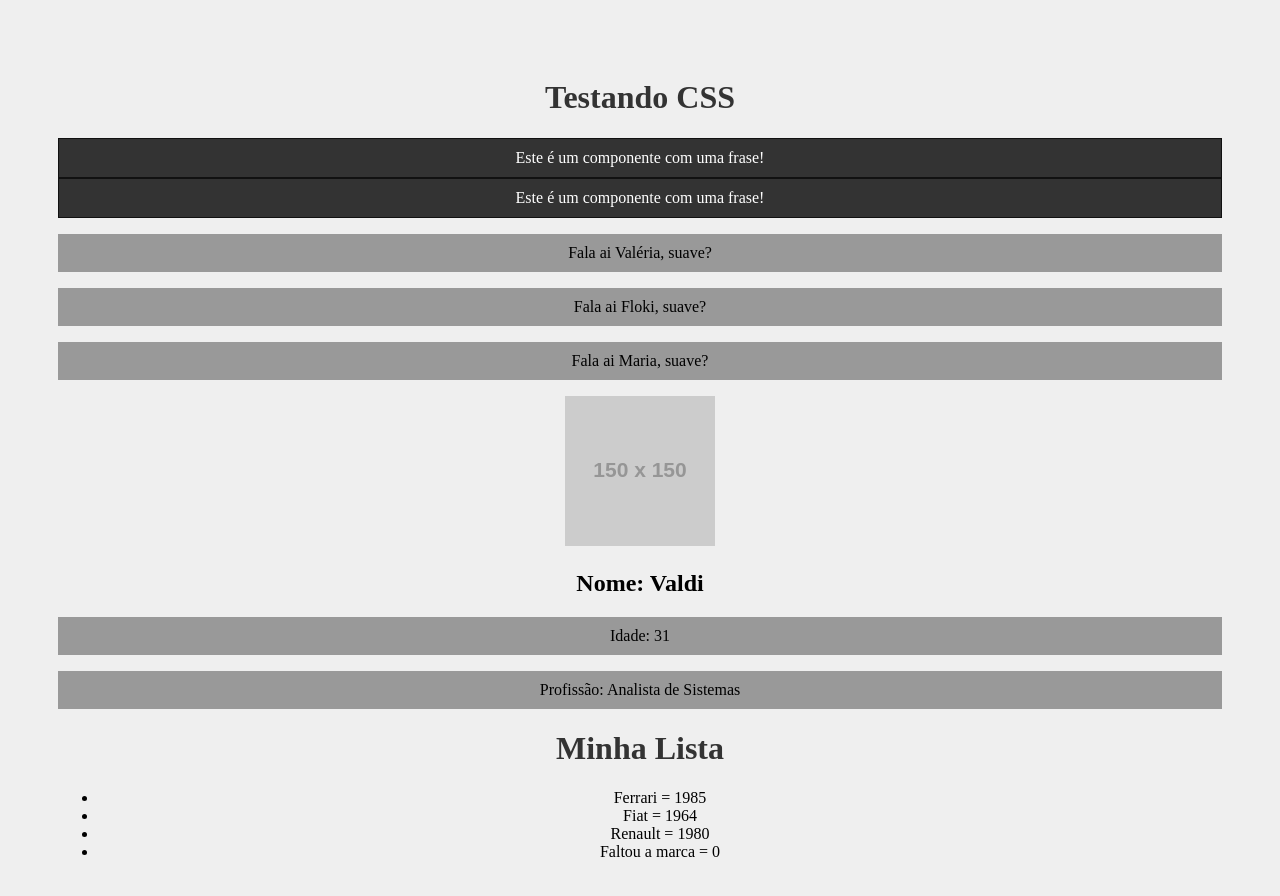
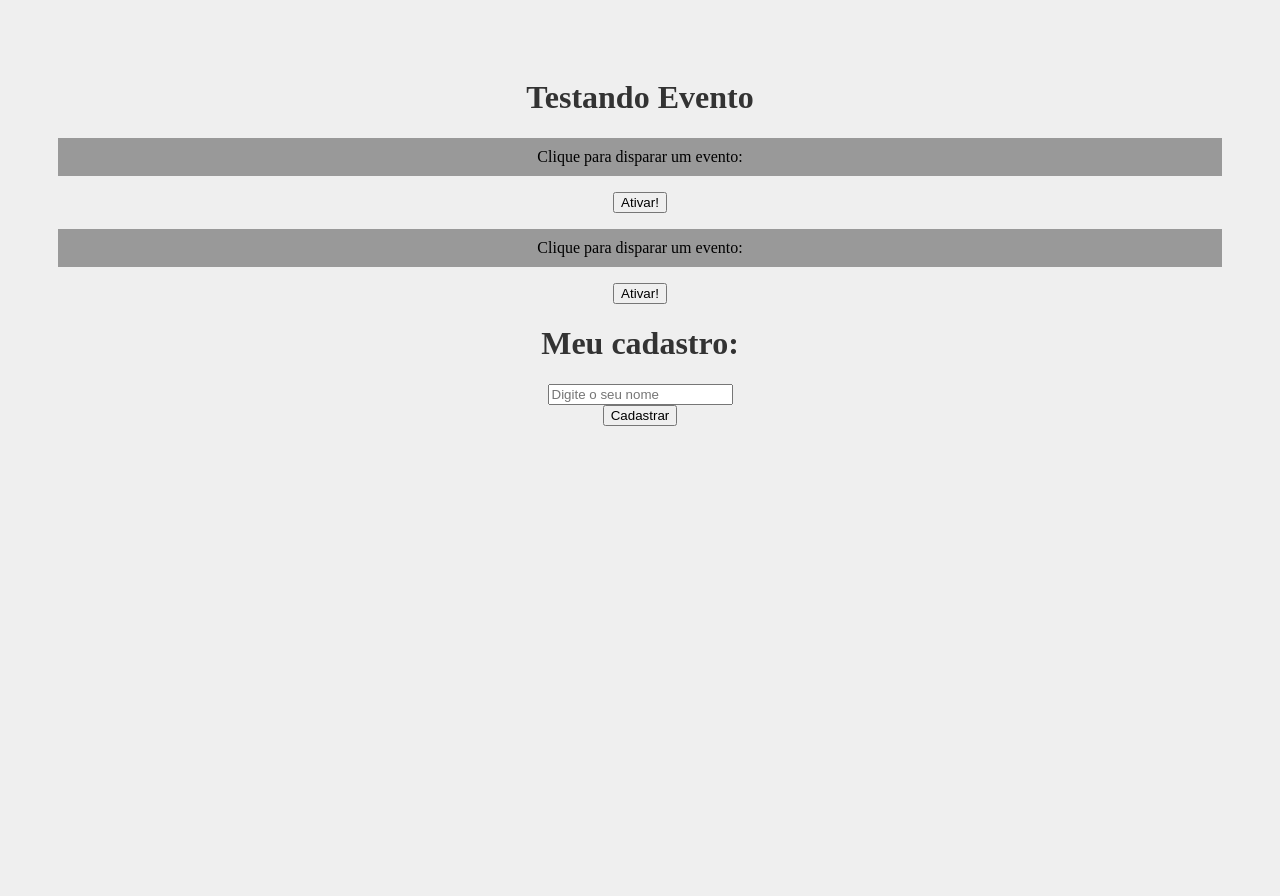
Before and after one commit to valdijr-web/estudo-react, a React (Create React App) app: page / in a window 1280 px wide. Shown: the top 896 px of the page. Built offline with nearby package versions, Linux system fonts and the light colour scheme.

Commit message:
Eventos no React (onClick e  onSubmit) - aula 9

```diff
--- a/src/App.js
+++ b/src/App.js
@@ -1,27 +1,15 @@
 import './App.css';
-import HelloWorld from './components/HellowWorld';
-import SayMyName from './components/SayMyName';
-import Pessoa from './components/Pessoa';
-import Frase from './components/Frase';
-import List from './components/List';
+import Evento from './components/Evento';
+import Form from './components/Form';
 
 function App() {
   const nome = "Maria";
   return (
     <div className="App">
-      <h1>Testando CSS</h1>
-      <Frase />
-      <Frase />
-      <SayMyName nome="Valéria"/>
-      <SayMyName nome="Floki"/>
-      <SayMyName nome={nome}/>
-      <Pessoa
-        nome="Valdi"
-        idade="31"
-        profissao="Analista de Sistemas"
-        foto="https://via.placeholder.com/150"
-      />
-      <List />
+      <h1>Testando Evento</h1>
+      <Evento numero={1}/>
+      <Evento numero={2}/>
+      <Form/>
     </div>
   );
 }
--- /dev/null
+++ b/src/components/Evento.js
@@ -0,0 +1,13 @@
+function Evento({numero}){
+
+    function meuEvento(){
+        console.log( `Opa, fui ativido! ${numero}`);
+    }
+    return (
+        <div>
+            <p>Clique para disparar um evento:</p>
+            <button onClick={meuEvento}>Ativar!</button>
+        </div>
+    );
+}
+export default Evento;
--- /dev/null
+++ b/src/components/Form.js
@@ -0,0 +1,21 @@
+function Form(){
+
+    function cadastrarUsuario(e){
+        e.preventDefault();
+        console.log("Cadastrou Usuário"+e.data);
+    }
+    return(
+        <div>
+            <h1>Meu cadastro:</h1>
+            <form onSubmit={cadastrarUsuario}>
+                <div>
+                    <input type="text" placeholder="Digite o seu nome"></input>
+                </div>
+                <div>
+                    <input type="submit" value="Cadastrar"/>
+                </div>
+            </form>
+        </div>
+    );
+}
+export default Form;
```
